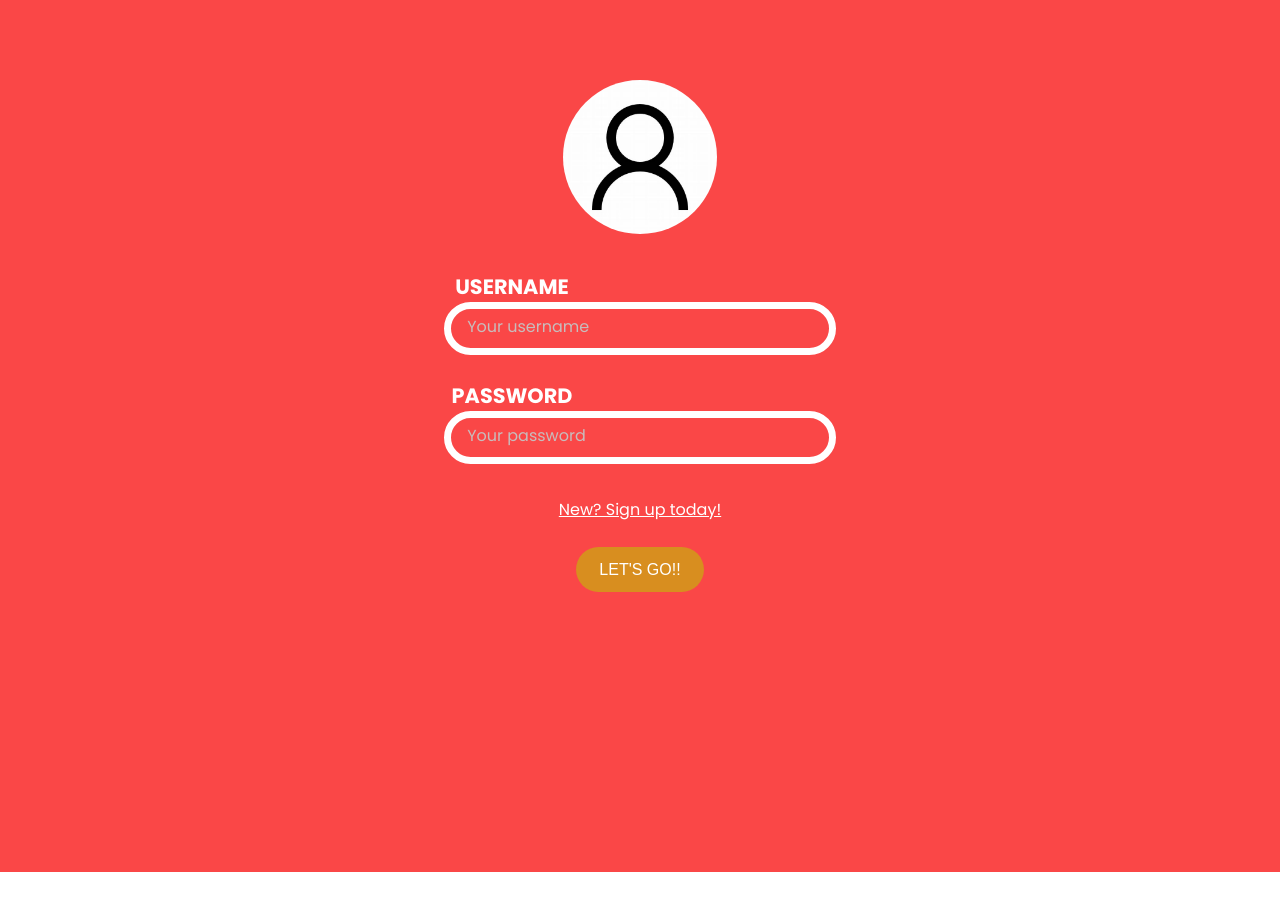
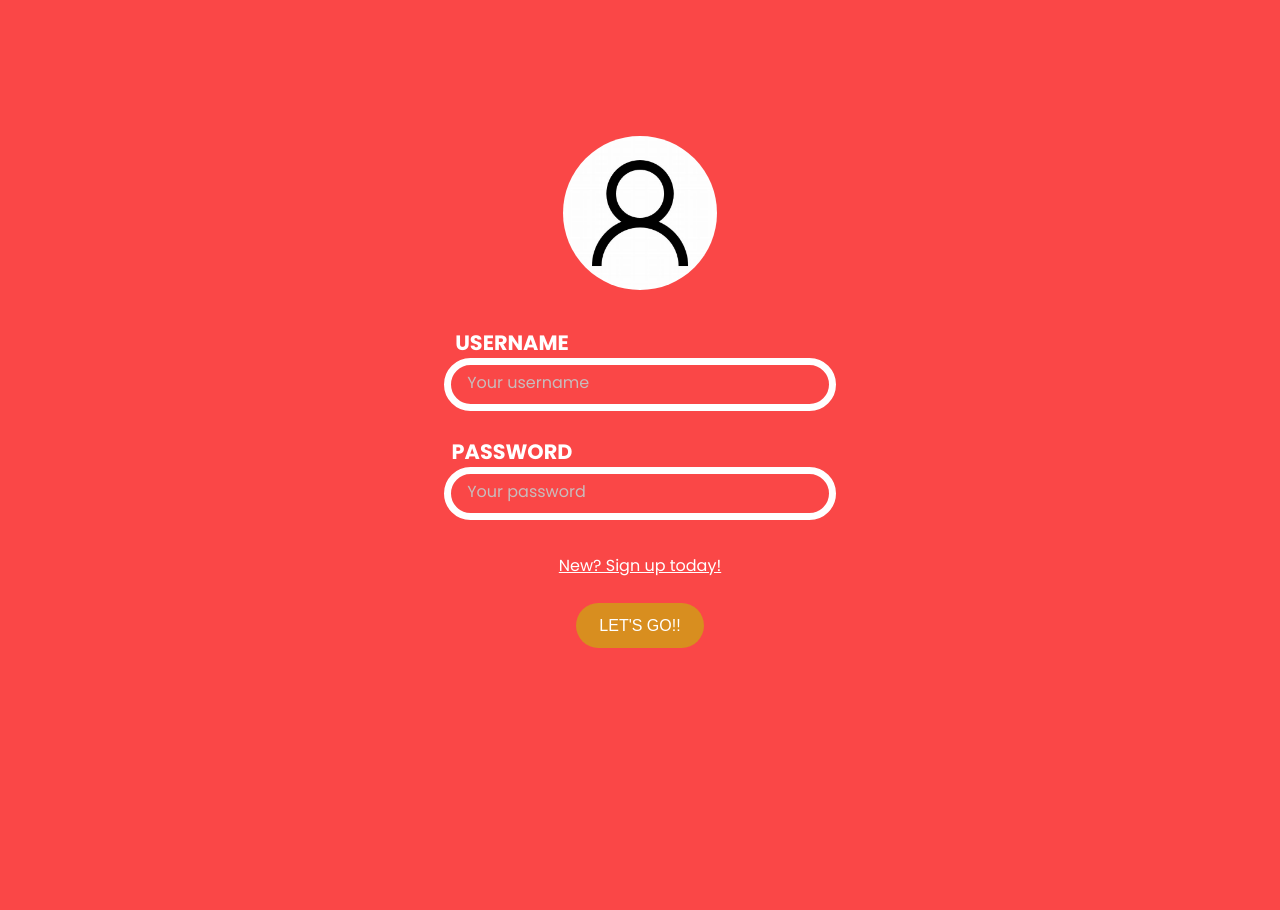
Before and after one commit to Chillandchat/mobile, a React (Create React App) app in the folder Frontend/app/: page / in a window 1280 px wide. Shown: the top 910 px of the page. Before the commit the page ends 872 px from the top, so only its background shows below. Built offline with nearby package versions, Linux system fonts and the light colour scheme; no server answers.

Commit message:
Fix mobile responsive bug

```diff
--- a/Frontend/app/src/components/style/ExecuteButton.css
+++ b/Frontend/app/src/components/style/ExecuteButton.css
@@ -1,7 +1,7 @@
 /* CSS file for execute button component */
 
 /* Root variables */
-:root{
+:root {
   --globalColor: #d88e1f;
 }
 /* Default button styles */
@@ -14,7 +14,7 @@
   margin-top: 5vw;
   color: white;
   transition-duration: 0.5s;
-  font-size: 0.6rem;
+  font-size: 0.4rem;
   cursor: pointer;
 }
 /* Hover styles */
--- a/Frontend/app/src/components/style/LoginPage.css
+++ b/Frontend/app/src/components/style/LoginPage.css
@@ -3,7 +3,7 @@
 /* Login page wrapper styles */
 #loginParent {
   background-color: #fa4747;
-  padding-top: 10vh;
+  padding-top: 17vh;
   overflow: hidden;
   background-size: fill;
   padding-bottom: 35vh;
```
